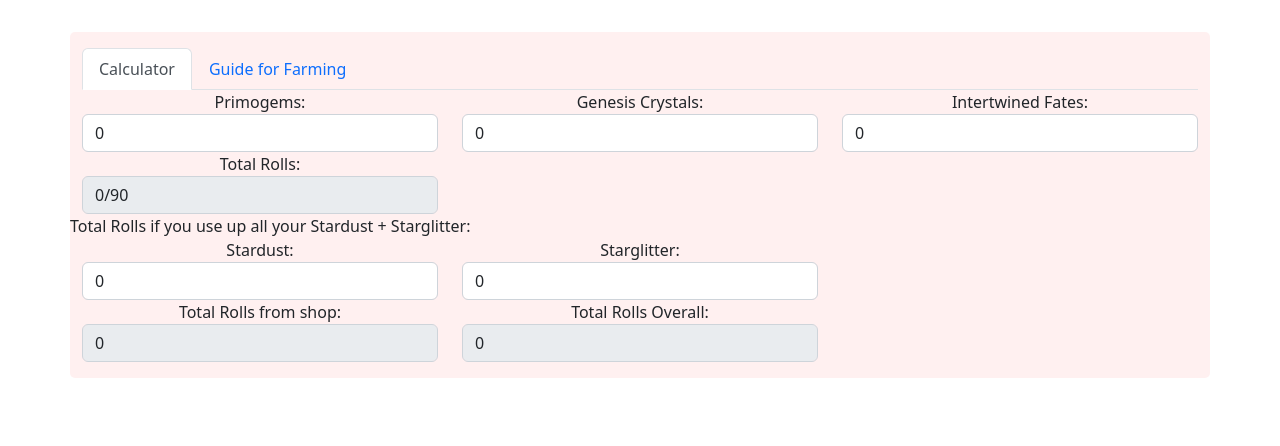
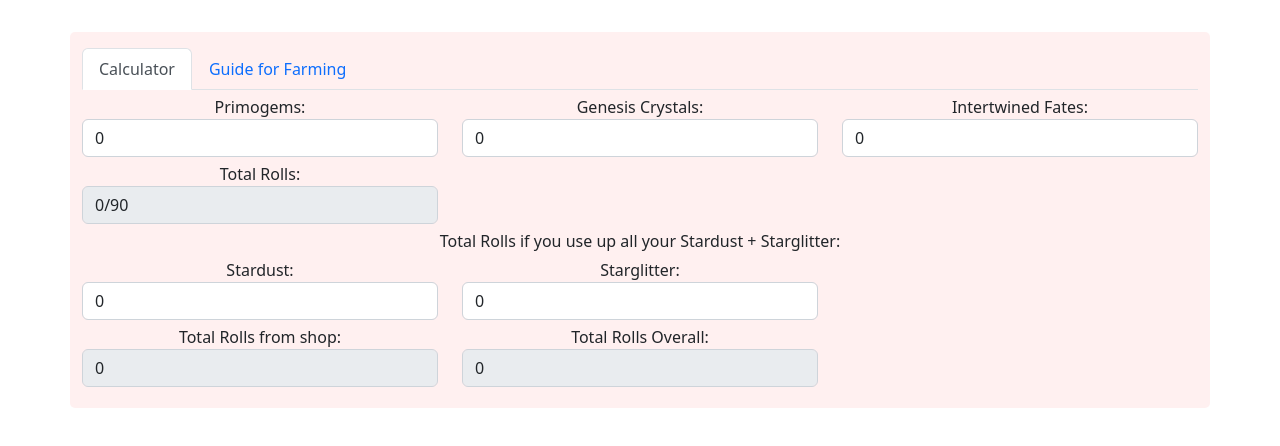
Before and after one commit to PaulaTam/spark-calculator, a React (Create React App) app: page /genshin in a window 1280 px wide. Shown: the top 446 px of the page. Built offline with nearby package versions, Linux system fonts and the light colour scheme.

Commit message:
minor edits + typo corrections

```diff
--- a/src/components/js/CardGrid.js
+++ b/src/components/js/CardGrid.js
@@ -1,5 +1,5 @@
 import '../css/CardGrid.css';
-import { Card, Container } from 'react-bootstrap';
+import { Card } from 'react-bootstrap';
 
 const CardGrid = () => {
 
--- a/src/components/js/GBF.js
+++ b/src/components/js/GBF.js
@@ -1,4 +1,3 @@
-import '../css/GBF.css';
 import { FullPanel } from './Tabs.js';
 import React, { useEffect, useState } from 'react';
 import { Row, Col } from 'react-bootstrap';
@@ -30,7 +29,7 @@
     }, [totalRolls, ebifry])
 
     return (
-        <>
+        <div id="items">
             <Row xs="auto" md="4" lg="3">
                 <Col>
                     <label name="crystals" htmlFor="crystals">Crystals:</label>
@@ -51,7 +50,7 @@
                     <input disabled className="input-sm form-control" min="0" max="999999" type="text" value={totalRolls + "/300"} />
                 </Col>
             </Row>
-            <Row>Total Rolls if you use up all your Ebifry (from Premium Friday):</Row>
+            <Row id="extra">Total Rolls if you use up all your Ebifry (from Premium Friday):</Row>
             <Row  xs="auto" md="4" lg="3">
                 <Col>
                     <label name="ebifry" htmlFor="ebifry">Ebifry Count:</label>
@@ -62,7 +61,7 @@
                     <input disabled className="input-sm form-control" min="0" max="999999" type="text" value={totalRolls + " + " + ebifry + " = " + totalWithEbifry + "/300"} />
                 </Col>
             </Row>
-        </>
+        </div>
     )
 }
 
--- a/src/components/js/Genshin.js
+++ b/src/components/js/Genshin.js
@@ -26,7 +26,7 @@
 
     useEffect(() => {
         const total = ~~(
-            Math.min(Math.max(parseInt((dust, 10) / 75), 0), 5)
+            Math.min(Math.max((parseInt(dust, 10 / 75)), 0), 5)
             + (parseInt(glitter, 10) / 5)
         );
         setTotalWithBargain(total.toString());
@@ -40,7 +40,7 @@
     }, [totalRolls, totalWithBargain])
 
     return (
-        <>
+        <div id="items">
             <Row xs="auto" md="4" lg="3">
                 <Col>
                     <label name="primos" htmlFor="primos">Primogems:</label>
@@ -61,15 +61,15 @@
                     <input disabled className="input-sm form-control" min="0" max="999999" type="text" value={totalRolls + "/90"} />
                 </Col>
             </Row>
-            <Row>Total Rolls if you use up all your Stardust + Starglitter:</Row>
+            <Row id="extra">Total Rolls if you use up all your Stardust + Starglitter:</Row>
             <Row xs="auto" md="4" lg="3">
                 <Col>
                     <label name="dust" htmlFor="dust">Stardust:</label>
-                    <input className="input-sm form-control" min="0" max="9999999" step="75" type="number" id="shop" value={dust} onChange={e => setDust(e.target.value)} />
+                    <input className="input-sm form-control" min="0" max="9999999" step="10" type="number" id="shop" value={dust} onChange={e => setDust(e.target.value)} />
                 </Col>
                 <Col>
                     <label name="glitter" htmlFor="glitter">Starglitter:</label>
-                    <input className="input-sm form-control" min="0" max="9999999" step="15" type="number" id="shop" value={glitter} onChange={e => setGlitter(e.target.value)} />
+                    <input className="input-sm form-control" min="0" max="9999999" step="10" type="number" id="shop" value={glitter} onChange={e => setGlitter(e.target.value)} />
                 </Col>
             </Row>
             <Row xs="auto" md="4" lg="3">
@@ -82,7 +82,7 @@
                     <input disabled className="input-sm form-control" min="0" max="999999" type="text" value={totalOverall} />
                 </Col>
             </Row>
-        </>
+        </div>
     )
 }
 
```
Also changed, not shown: src/components/css/GBF.css (deleted).
